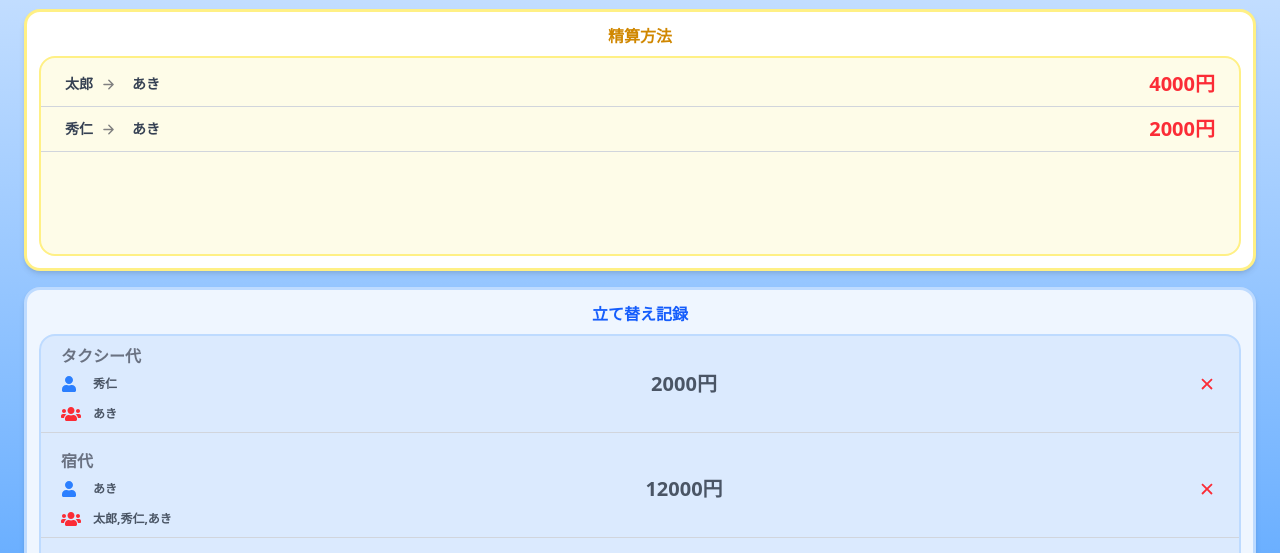
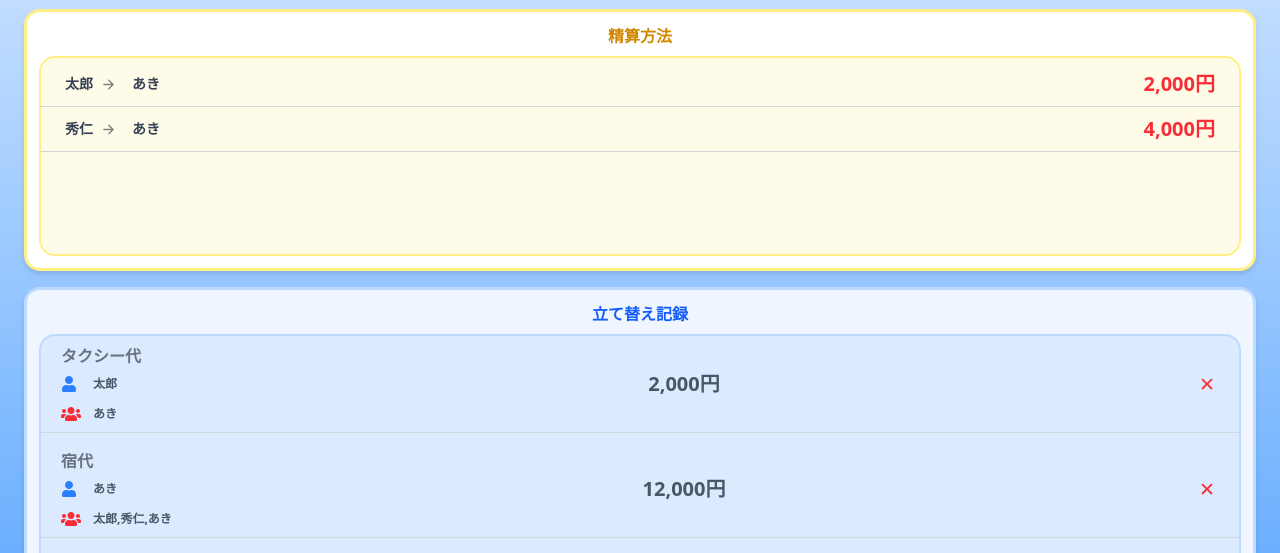
Before and after one commit to Hideto6/separate_check_w, a Next.js app: page /group in a window 1280 px wide. Shown: the part 167-720 px from the top of the page. Built offline with nearby package versions, Linux system fonts and the light colour scheme.

Commit message:
値段の「,」追加

```diff
--- a/src/app/group/page.tsx
+++ b/src/app/group/page.tsx
@@ -19,6 +19,7 @@ import { FaUser, FaUsers } from "react-icons/fa";
 import { useEffect, useState } from "react";
 import { Settlement, Record } from "@/types";
 import { calculateSettlement } from "@/lib/calculations";
+import { formatCurrency } from "@/lib/formatters";
 
 const groupName = "旅行グループ";
 const parsedMembers = ["太郎", "秀仁", "あき"];
@@ -26,7 +27,7 @@ const records: Record[] = [
   {
     id: "1",
     title: "タクシー代",
-    payer: "秀仁",
+    payer: "太郎",
     amount: 2000,
     for: ["あき"],
   },
@@ -76,7 +77,7 @@ export default function GroupPage() {
                 <div className="w-26 ml-2">{s.to}</div>
               </span>
               <span className="text-xl text-gray-600 text-right font-extrabold text-red-500">
-                {s.amount}円
+                {formatCurrency(s.amount)}円
               </span>
             </div>
           ))}
@@ -114,7 +115,7 @@ export default function GroupPage() {
               </div>
 
               <div className="font-bold text-xl font-extrabold text-gray-600">
-                {r.amount}円
+                {formatCurrency(r.amount)}円
               </div>
               <button className="w-6 h-6 flex items-center ml-2 justify-center text-red-500 font-bold rounded-full hover:bg-red-500 hover:text-white active:bg-red-600 active:text-white transition-colors">
                 <IoCloseSharp size={20} />
--- /dev/null
+++ b/src/lib/formatters.ts
@@ -0,0 +1,3 @@
+export const formatCurrency = (amount: number): string => {
+  return amount.toLocaleString();
+};
```
